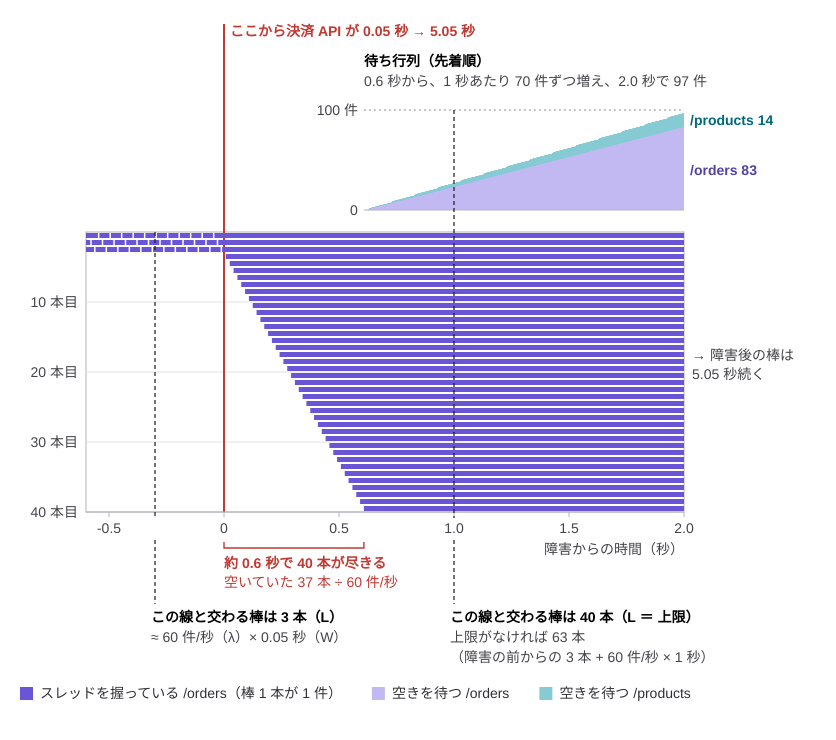
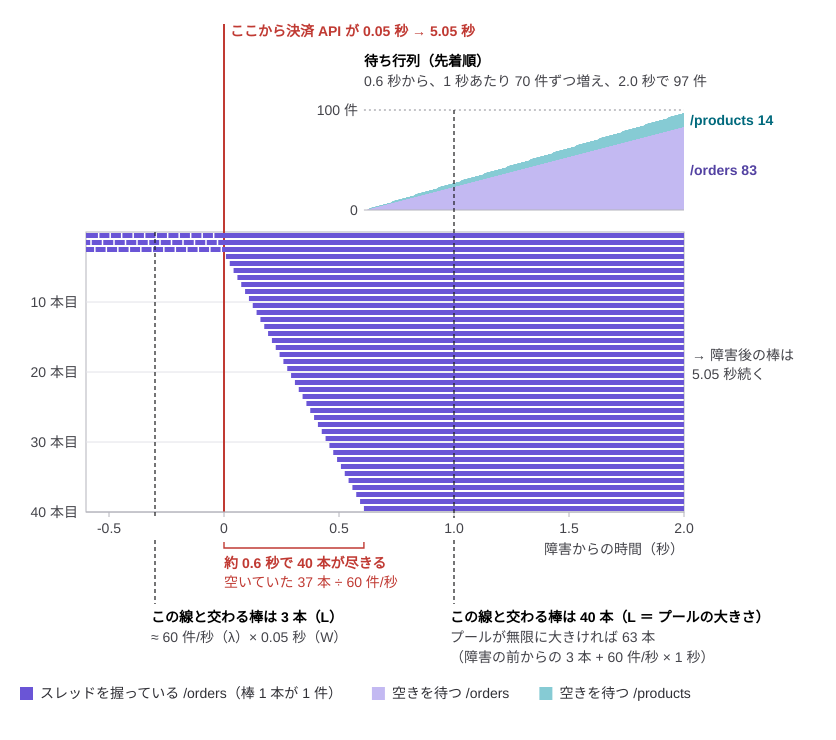
Before and after one commit to rea9r/littles-law-resilience-lab, a website: page tools/diagrams/thread-timeline.html in a window 1280 px wide. Shown: the whole page, without its empty margins (0-836 px from the left). Drawn offline with Linux system fonts and the light colour scheme.

Commit message:
Call the 40-thread line the pool size in the failure-spread and thread-timeline figures

```diff
--- a/tools/diagrams/thread-timeline.html
+++ b/tools/diagrams/thread-timeline.html
@@ -119,8 +119,8 @@
   const cuts = [
     [-0.3, [tr(`この線と交わる棒は ${crossing(-0.3)} 本（L）`, `This line crosses ${crossing(-0.3)} bars (L)`),
             tr('≈ 60 件/秒（λ）× 0.05 秒（W）', '≈ 60 req/s (λ) × 0.05 s (W)')]],
-    [1.0, [tr(`この線と交わる棒は ${crossing(1.0)} 本（L ＝ 上限）`, `This line crosses ${crossing(1.0)} bars (L = 40, the limit)`),
-           tr(`上限がなければ ${uncappedAt1} 本`, `Without the limit: ${uncappedAt1}`),
+    [1.0, [tr(`この線と交わる棒は ${crossing(1.0)} 本（L ＝ プールの大きさ）`, `This line crosses ${crossing(1.0)} bars (L = 40, the pool size)`),
+           tr(`プールが無限に大きければ ${uncappedAt1} 本`, `With an unlimited pool: ${uncappedAt1}`),
            tr(`（障害の前からの ${heldAtFault} 本 + 60 件/秒 × 1 秒）`, `(${heldAtFault} already in flight + 60 req/s × 1 s)`)]],
   ];
   for (const [t, lines] of cuts) {
```
Also changed, not shown: tools/diagrams/failure-spread.html (+1 -1 lines), docs/images/failure-spread.en.png, docs/images/failure-spread.ja.png, docs/images/thread-timeline.en.png, docs/images/thread-timeline.ja.png.
